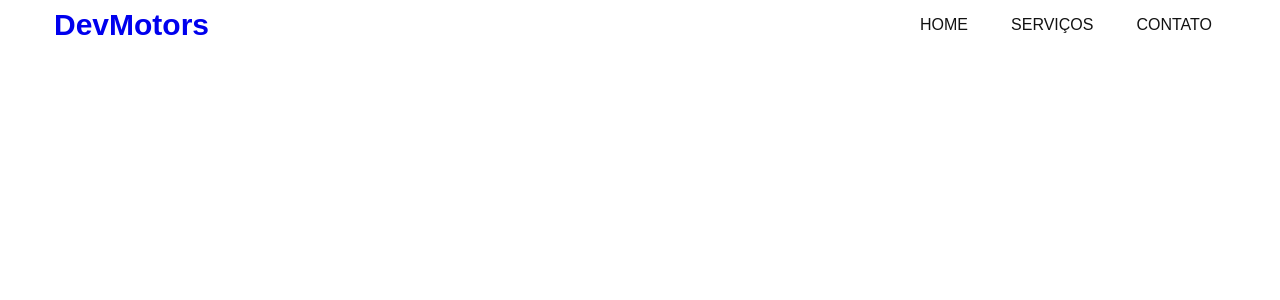
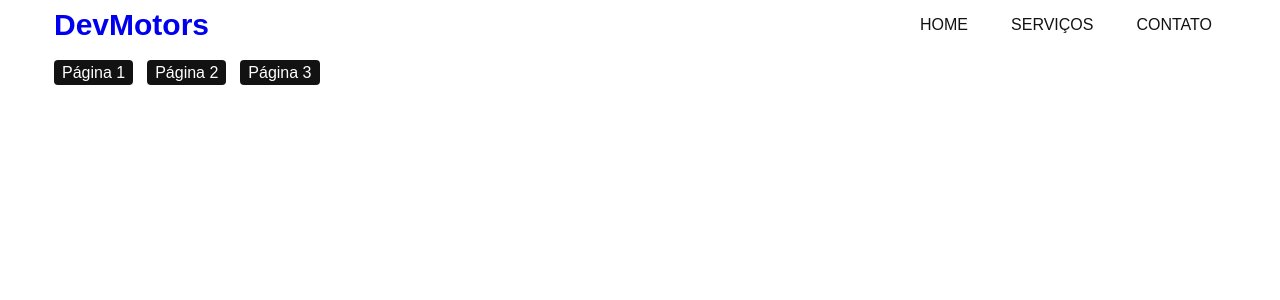
Before and after one commit to MiguelSousaw/devmortors, a Next.js app: page / in a window 1280 px wide. Shown: the top 300 px of the page. Built offline with nearby package versions, Linux system fonts and the light colour scheme.

Commit message:
Implementação do submenu na página global

```diff
--- a/src/app/globals.scss
+++ b/src/app/globals.scss
@@ -2,6 +2,7 @@
   margin: 0;
   padding: 0;
   box-sizing: border-box;
+    font-family: poppins, sans-serif;
 }
 
 button{
--- a/src/app/page.tsx
+++ b/src/app/page.tsx
@@ -1,7 +1,8 @@
+import {Submenu} from '@/components/home/submenu';
 export default function Home() {
   return (
       <main>
-
+        <Submenu />
       </main>
   );
 }
```
